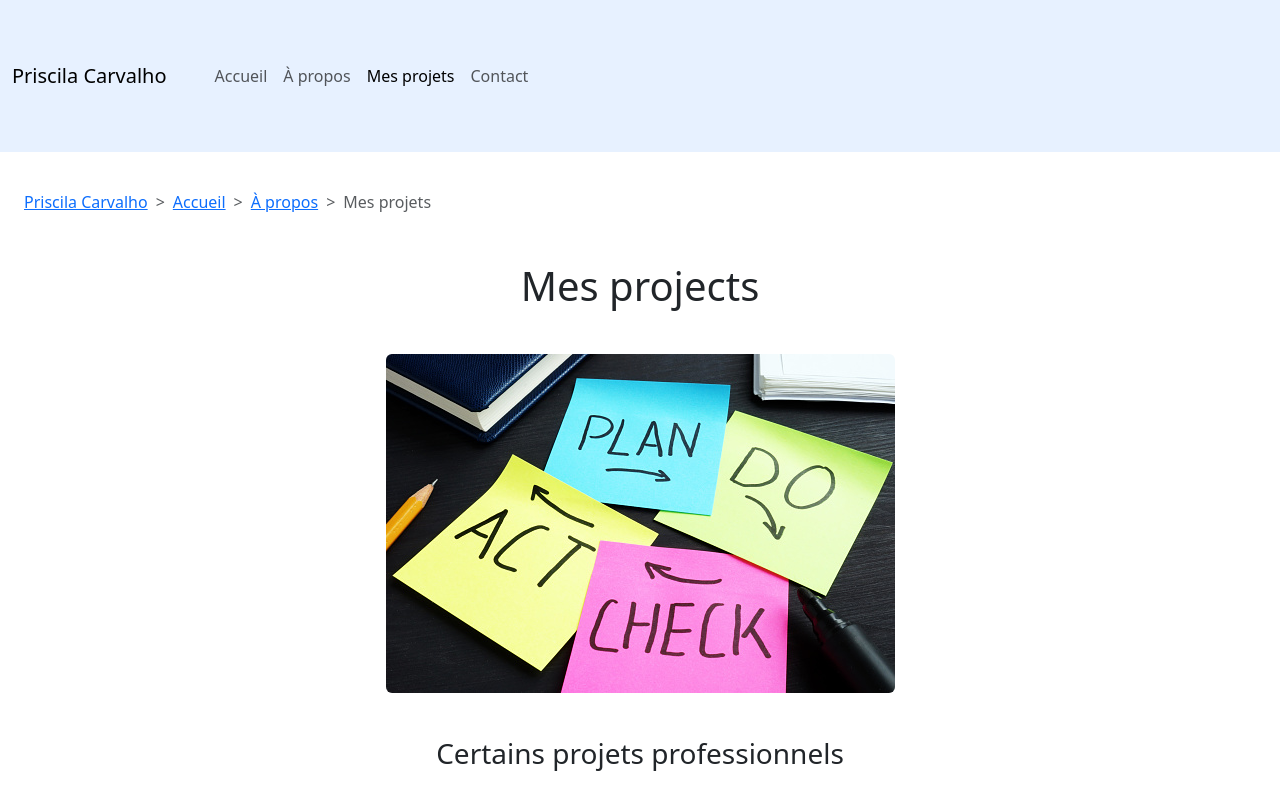
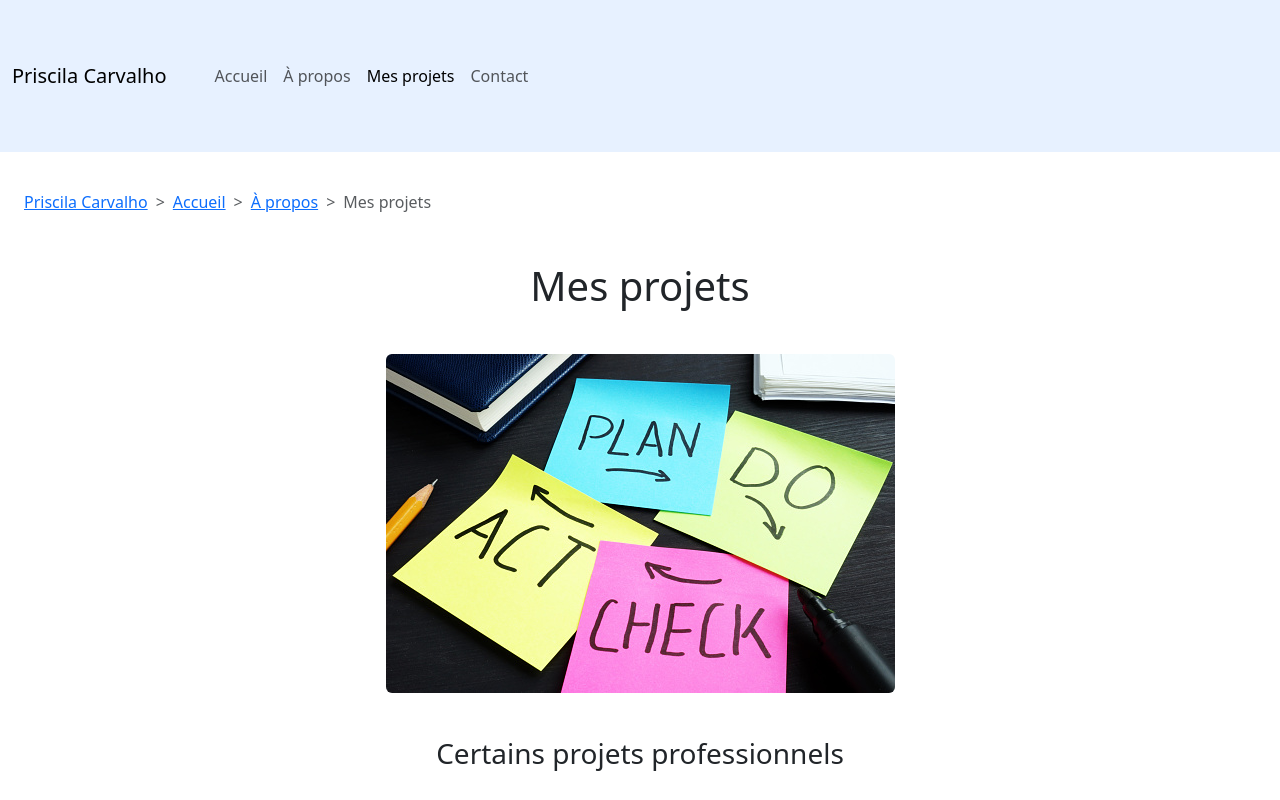
Before and after one commit to pri-carvalho/monSite, a plain HTML site: page projects.html in a window 1280 px wide. Shown: the top 800 px of the page. Drawn offline with Linux system fonts and the light colour scheme.

Commit message:
projects page

```diff
--- a/projects.html
+++ b/projects.html
@@ -43,7 +43,7 @@
           </nav>
         <main>
           <div class="container">
-            <h1 class="text-center fs-1 ">Mes projects</h1>
+            <h1 class="text-center fs-1 ">Mes projets</h1>
             <img src="./img/PDCA.jpg" alt="Imagem" alt="Imagem" class="d-block mx-auto rounded">
             <h3 class=" text-center fs-3">Certains projets professionnels </h3>
 
```
